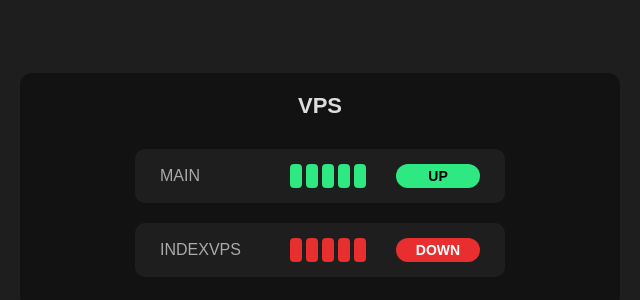
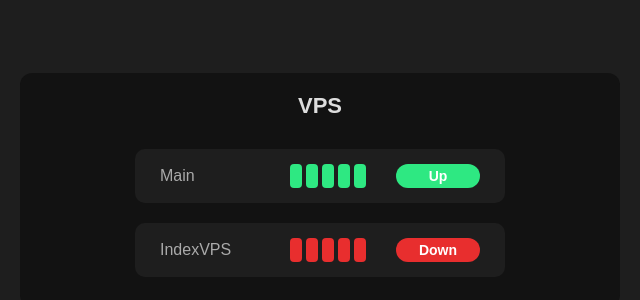
Before and after one commit to lubro0/PlanetStatus, a plain HTML site: page index.html in a window 1280 px wide. Shown: the part 190-490 px from the top of the page, 320-960 px from the left. Drawn offline with Linux system fonts and the light colour scheme.

Commit message:
Update index.html

```diff
--- a/index.html
+++ b/index.html
@@ -92,6 +92,9 @@
       text-align: center;
       user-select: none;
       text-transform: none;
+      color: #000;
+      background-color: #2ee882;
+      transition: background-color 0.3s ease, color 0.3s ease;
     }
     .status-label.red {
       background-color: #e82e2e;
@@ -105,6 +108,9 @@
       background-color: #e8d82e;
       color: #000;
     }
+    .status-label.up, .status-label.down {
+      color: #fff !important;
+    }
   </style>
 </head>
 <body>
@@ -112,19 +118,25 @@
 
   <script>
     const statusColors = {
-      RED: 'red',
-      GREEN: 'green',
-      YELLOW: 'yellow',
-      UP: 'green',
-      DOWN: 'red',
-      WARNING: 'yellow'
+      red: 'red',
+      green: 'green',
+      yellow: 'yellow',
+      up: 'green',
+      down: 'red',
+      warning: 'yellow'
     };
 
-    const statuses = ['RED', 'GREEN', 'YELLOW'];
+    const statuses = ['red', 'green', 'yellow'];
 
     function nextStatus(current) {
       const index = statuses.indexOf(current);
       return statuses[(index + 1) % statuses.length];
+    }
+
+    function formatLabel(status) {
+      if(status.toLowerCase() === 'up') return 'Up';
+      if(status.toLowerCase() === 'down') return 'Down';
+      return status.charAt(0).toUpperCase() + status.slice(1);
     }
 
     async function loadStatus() {
@@ -147,13 +159,13 @@
           categoryDiv.appendChild(h2);
           container.appendChild(categoryDiv);
         } else if(currentCategory && line.includes('=')) {
-          let [monitorName, status] = line.split('=').map(s => s.trim().toUpperCase());
-
-          if(!statusColors[status]) status = 'RED';
+          let [monitorName, status] = line.split('=').map(s => s.trim());
+          const statusKey = status.toLowerCase();
+          const colorClass = statusColors[statusKey] || 'red';
 
           const monitorDiv = document.createElement('div');
           monitorDiv.classList.add('monitor');
-          monitorDiv.dataset.status = status;
+          monitorDiv.dataset.status = statusKey;
 
           const nameDiv = document.createElement('div');
           nameDiv.classList.add('monitor-name');
@@ -164,13 +176,14 @@
 
           for(let i=0; i<5; i++) {
             const bar = document.createElement('div');
-            bar.classList.add('bar', statusColors[status]);
+            bar.classList.add('bar', colorClass);
             barsDiv.appendChild(bar);
           }
 
           const statusLabel = document.createElement('div');
-          statusLabel.classList.add('status-label', statusColors[status]);
-          statusLabel.textContent = status;
+          statusLabel.classList.add('status-label', colorClass);
+          if(statusKey === 'up' || statusKey === 'down') statusLabel.classList.add(statusKey);
+          statusLabel.textContent = formatLabel(status);
 
           monitorDiv.appendChild(nameDiv);
           monitorDiv.appendChild(barsDiv);
@@ -181,11 +194,13 @@
             let newStatus = nextStatus(currentStatus);
             monitorDiv.dataset.status = newStatus;
 
-            statusLabel.textContent = newStatus;
-            statusLabel.className = 'status-label ' + statusColors[newStatus];
+            const newColor = statusColors[newStatus] || 'red';
+            statusLabel.textContent = formatLabel(newStatus);
+            statusLabel.className = 'status-label ' + newColor;
+            if(newStatus === 'up' || newStatus === 'down') statusLabel.classList.add(newStatus);
 
             barsDiv.querySelectorAll('.bar').forEach(bar => {
-              bar.className = 'bar ' + statusColors[newStatus];
+              bar.className = 'bar ' + newColor;
             });
           });
 
```
